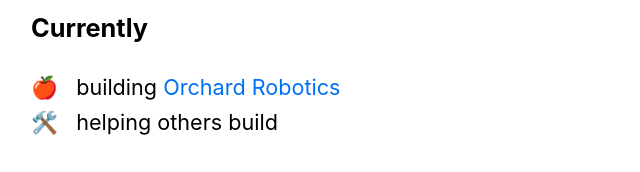
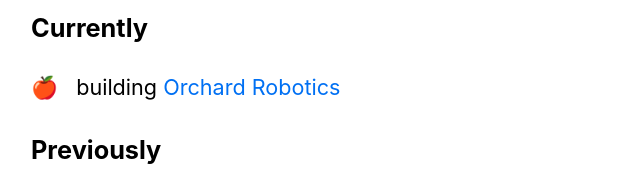
Before and after one commit to shihaocao/nextjs-shihao-website, a Next.js app: page / in a window 1280 px wide. Shown: the part 437-609 px from the top of the page, without its empty margins (303-943 px from the left). Built offline with nearby package versions, Linux system fonts and the light colour scheme.

Commit message:
remove help

```diff
--- a/pages/index.js
+++ b/pages/index.js
@@ -46,8 +46,8 @@
         <h3>Currently</h3>
         <p>
         🍎 &nbsp; building <Link href="https://www.orchard-robotics.com/">Orchard Robotics</Link>
-        <br></br>
-        🛠️ &nbsp; helping others build
+        {/* <br></br>
+        🛠️ &nbsp; helping others build */}
 
         </p>
 
```
